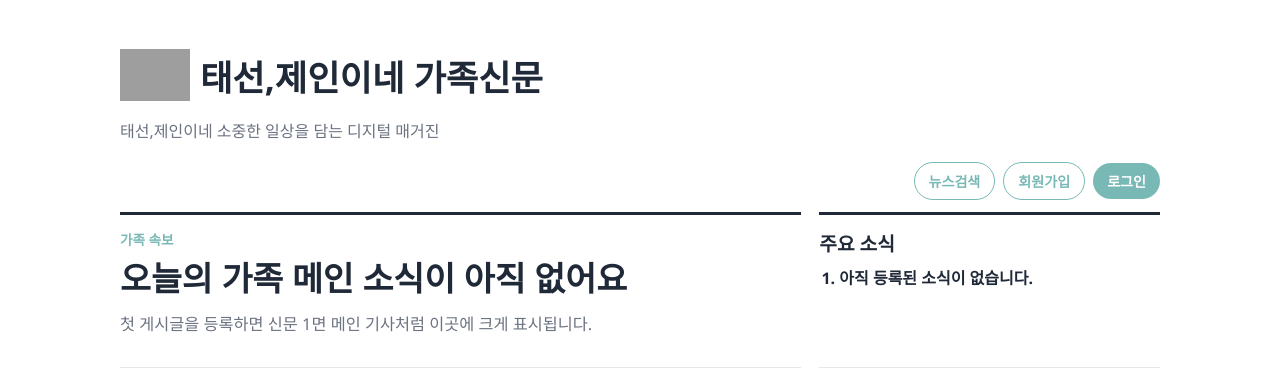
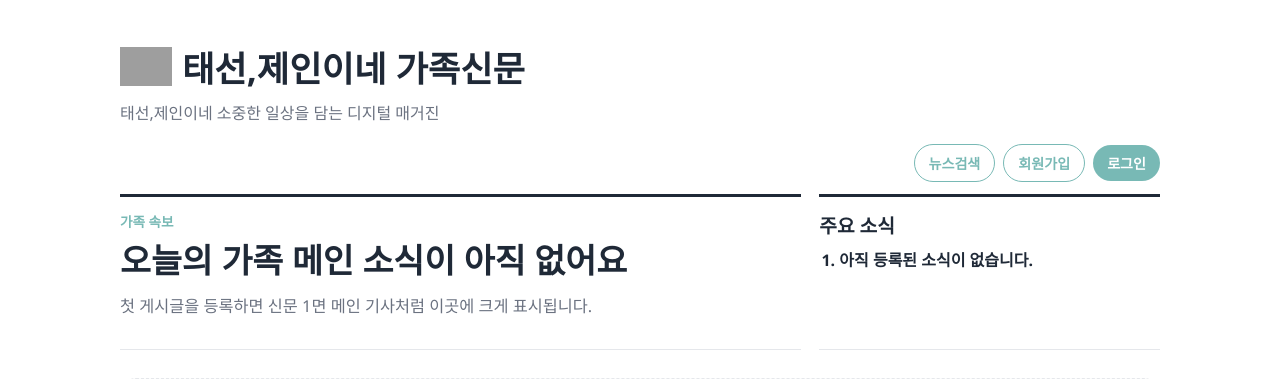
Before and after one commit to hkh7208/family_news, a Django app: page / in a window 1280 px wide. Shown: the top 379 px of the page. Run offline with Django 5.2, Linux system fonts and the light colour scheme; data comes from the database, SQL or seed files in the repository; data that the repository does not hold is empty; grey boxes are pictures that could not be loaded.

Commit message:
fix: align title icon layout across local and nas with cache busting

```diff
--- a/posts/templates/posts/index.html
+++ b/posts/templates/posts/index.html
@@ -5,13 +5,13 @@
     <meta charset="UTF-8">
     <meta name="viewport" content="width=device-width, initial-scale=1.0">
     <title>태선,제인이네 가족신문</title>
-    <link rel="stylesheet" href="{% static 'posts/home.css' %}">
+    <link rel="stylesheet" href="{% static 'posts/home.css' %}?v=20260302a">
 </head>
 <body>
     <header class="site-header">
         <div class="header-top">
             <div class="site-title-wrap">
-                <img class="site-title-icon" src="{% static 'posts/icons/newspaper.png' %}" alt="신문 아이콘">
+                <img class="site-title-icon" src="{% static 'posts/icons/newspaper.png' %}" alt="신문 아이콘" width="52" height="52">
                 <h1>태선,제인이네 가족신문</h1>
             </div>
         </div>
--- a/static/posts/home.css
+++ b/static/posts/home.css
@@ -37,8 +37,8 @@ body {
 }
 
 .site-title-icon {
-    width: 70px;
-    height: 70px;
+    width: 52px;
+    height: 52px;
     object-fit: contain;
 }
 
```
